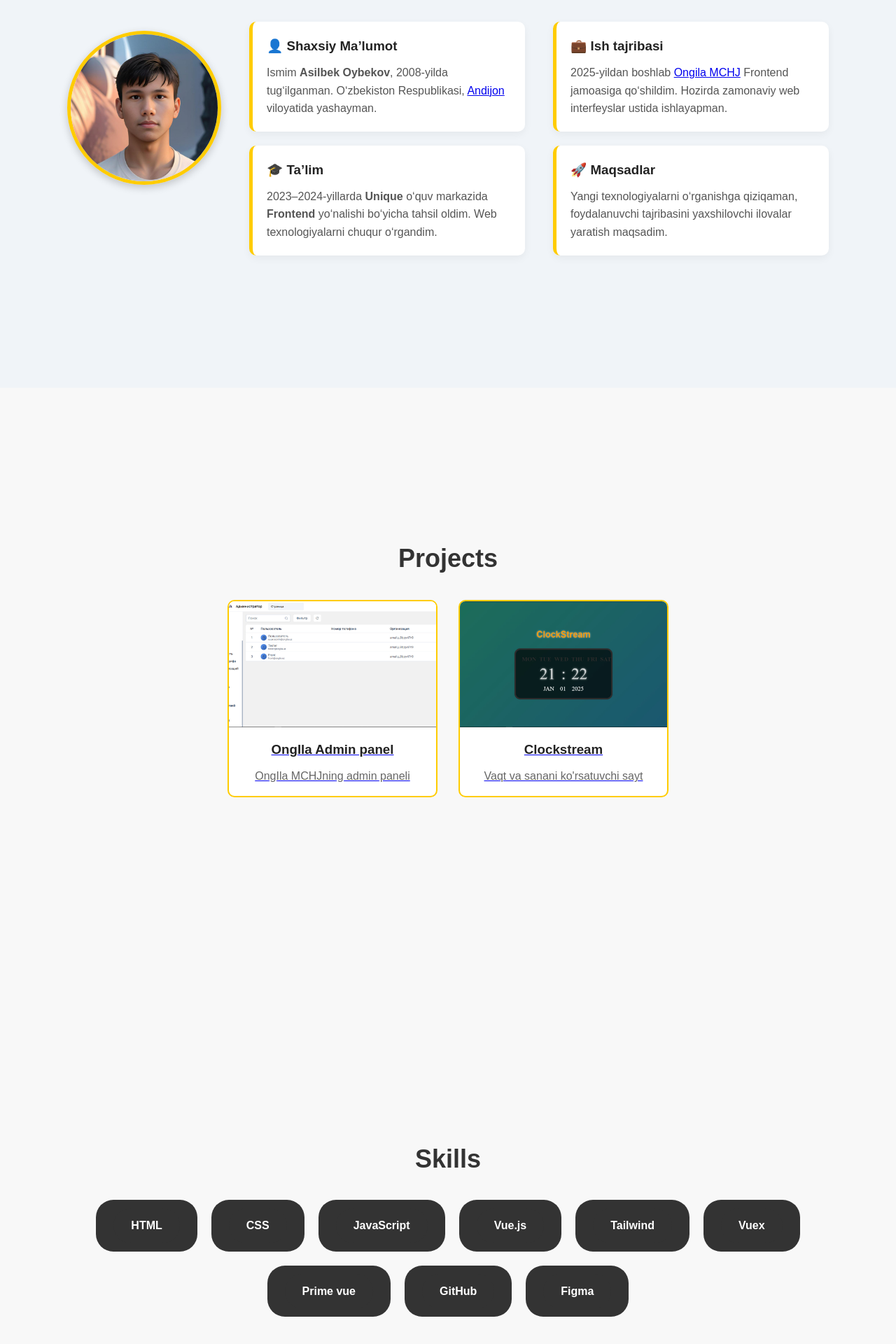
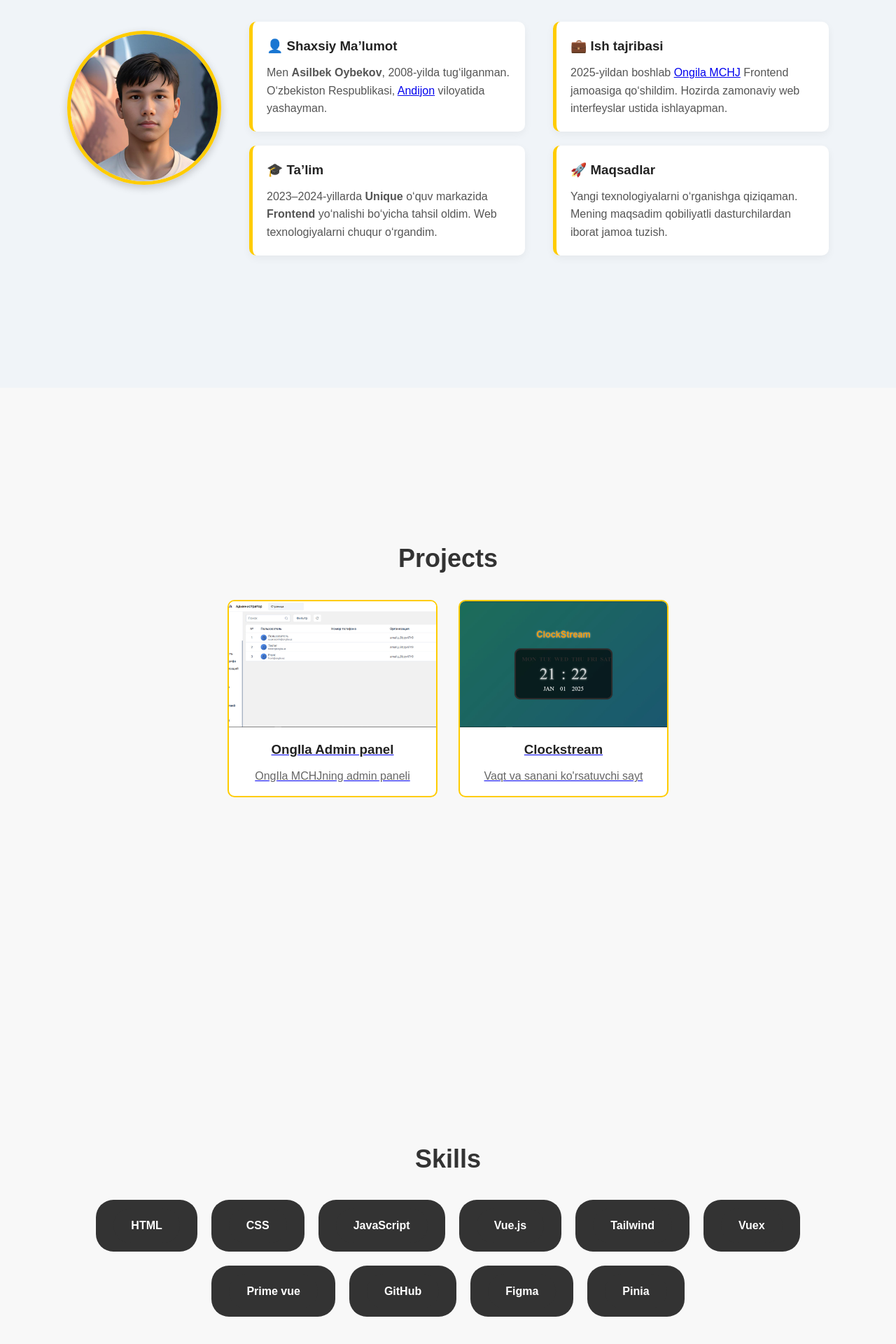
Before and after one commit to Oybekov-dev/oybekov-portfolio, a Vue app: page / in a window 1280 px wide. Shown: the part 246-2166 px from the top of the page at 70% size. Built offline with nearby package versions, Linux system fonts and the light colour scheme.

Commit message:
small changes

```diff
--- a/src/components/About.vue
+++ b/src/components/About.vue
@@ -10,7 +10,7 @@
               <div class="about-box">
                 <h3>👤 Shaxsiy Ma’lumot</h3>
                 <p>
-                  Ismim <strong>Asilbek Oybekov</strong>, 2008-yilda
+                  Men <strong>Asilbek Oybekov</strong>, 2008-yilda
                   tug‘ilganman. O‘zbekiston Respublikasi,
                   <a
                     href="https://maps.app.goo.gl/zzFXpNrUSpTF1Wqo9"
@@ -42,8 +42,8 @@
               <div class="about-box">
                 <h3>🚀 Maqsadlar</h3>
                 <p>
-                  Yangi texnologiyalarni o‘rganishga qiziqaman, foydalanuvchi
-                  tajribasini yaxshilovchi ilovalar yaratish maqsadim.
+                  Yangi texnologiyalarni o‘rganishga qiziqaman.
+                  Mening maqsadim qobiliyatli dasturchilardan iborat jamoa tuzish.
                 </p>
               </div>
             </div>
--- a/src/components/Skills.vue
+++ b/src/components/Skills.vue
@@ -29,6 +29,9 @@
         </li>
         <li>
           <a href="https://www.figma.com/" target="_blank">Figma</a>
+        </li>
+        <li>
+          <a href="https://pinia.vuejs.org/" target="_blank">Pinia</a>
         </li>
       </ul>
     </div>
```
